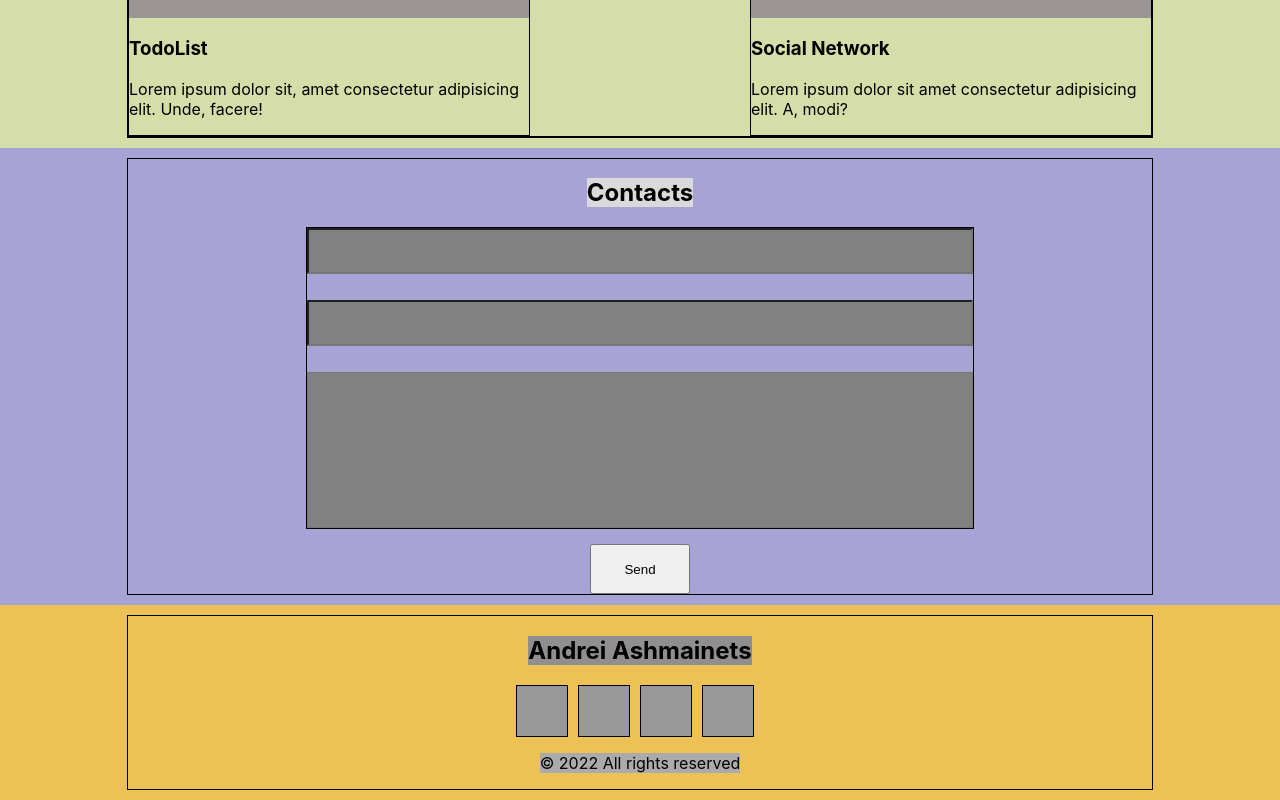
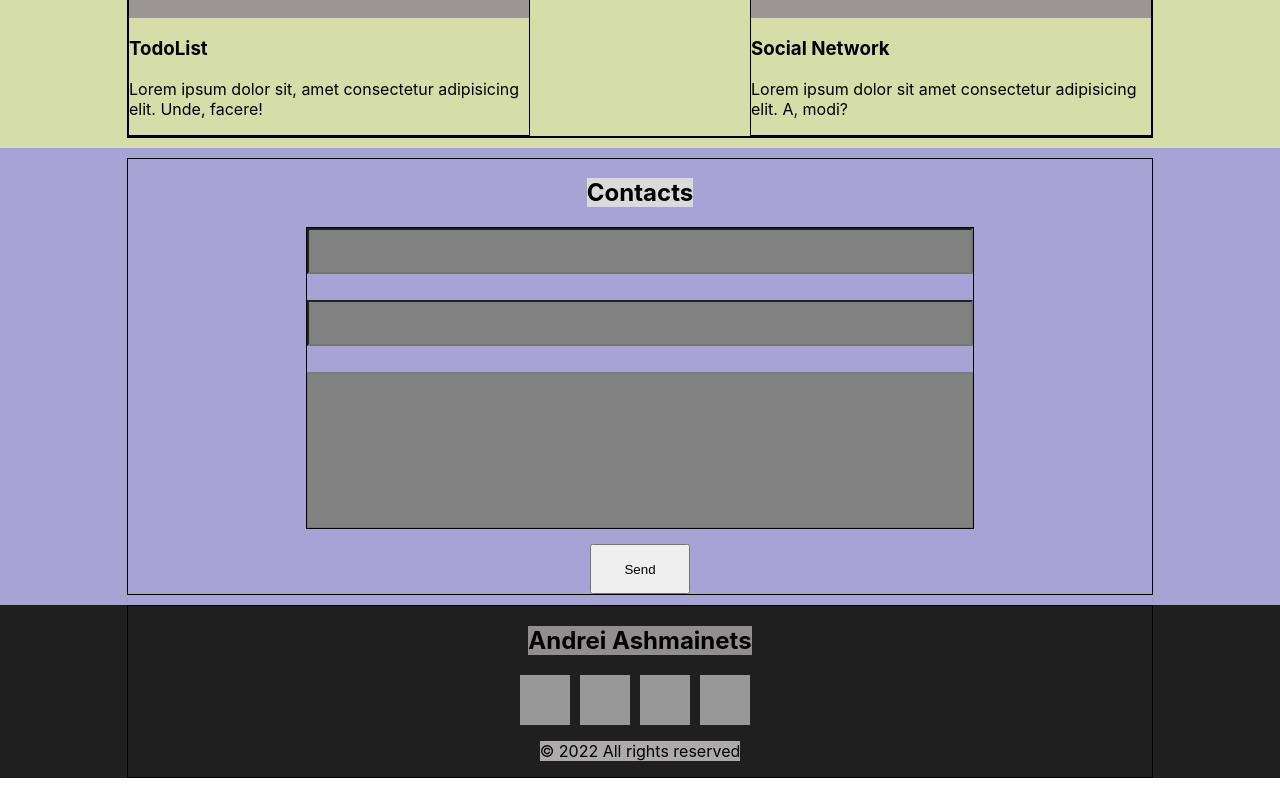
Before and after one commit to baby0ne/portfolio-react, a React (Create React App) app: page / in a window 1280 px wide. Shown: the part 1577-2377 px from the top of the page. After the commit the page ends 2355 px from the top, so only its background shows below. Built offline with nearby package versions, Linux system fonts and the light colour scheme.

Commit message:
Update Footer.module.css

```diff
--- a/src/components/Footer/Footer.module.css
+++ b/src/components/Footer/Footer.module.css
@@ -1,7 +1,6 @@
 .footerBlock {
-   background-color: rgb(236, 194, 87);
+   background-color: #1f1f20;
    height: auto;
-   padding: 10px 0 10px 0;
 }
 
 .footerContainer {
@@ -21,7 +20,6 @@
 .square{
    width: 50px;
    height: 50px;
-   border: 1px solid;
    background-color: rgb(153, 152, 152);
    margin-right: 10px;
 }
```
